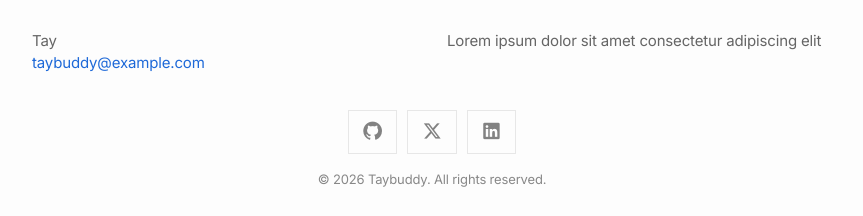
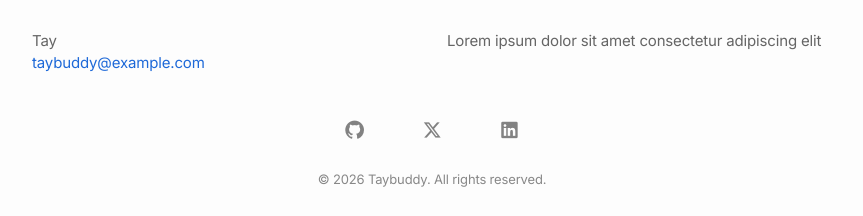
Before and after one commit to taybuddy/taybuddy.github.io, a Jekyll site: the page built from index.md, in a window 1280 px wide. Shown: the part 1530-1746 px from the top of the page, without its empty margins (208-1071 px from the left). Built offline with Jekyll 4.4.1, drawn with Linux system fonts in a browser that asks for light colours; nearby versions of some CDN libraries.

Commit message:
Update info

```diff
--- a/_sass/minima/custom-styles.scss
+++ b/_sass/minima/custom-styles.scss
@@ -119,6 +119,20 @@ body {
   text-align: center;
 }
 
+.social-media-list {
+
+  li {
+    border: none !important;
+    display: inline-block;
+    padding: 0 10px;
+  }
+
+  a {
+    border: none !important;
+    text-decoration: none !important;
+  }
+}
+
 
 // Mobile Responsive
 @media screen and (max-width: 600px) {
```
